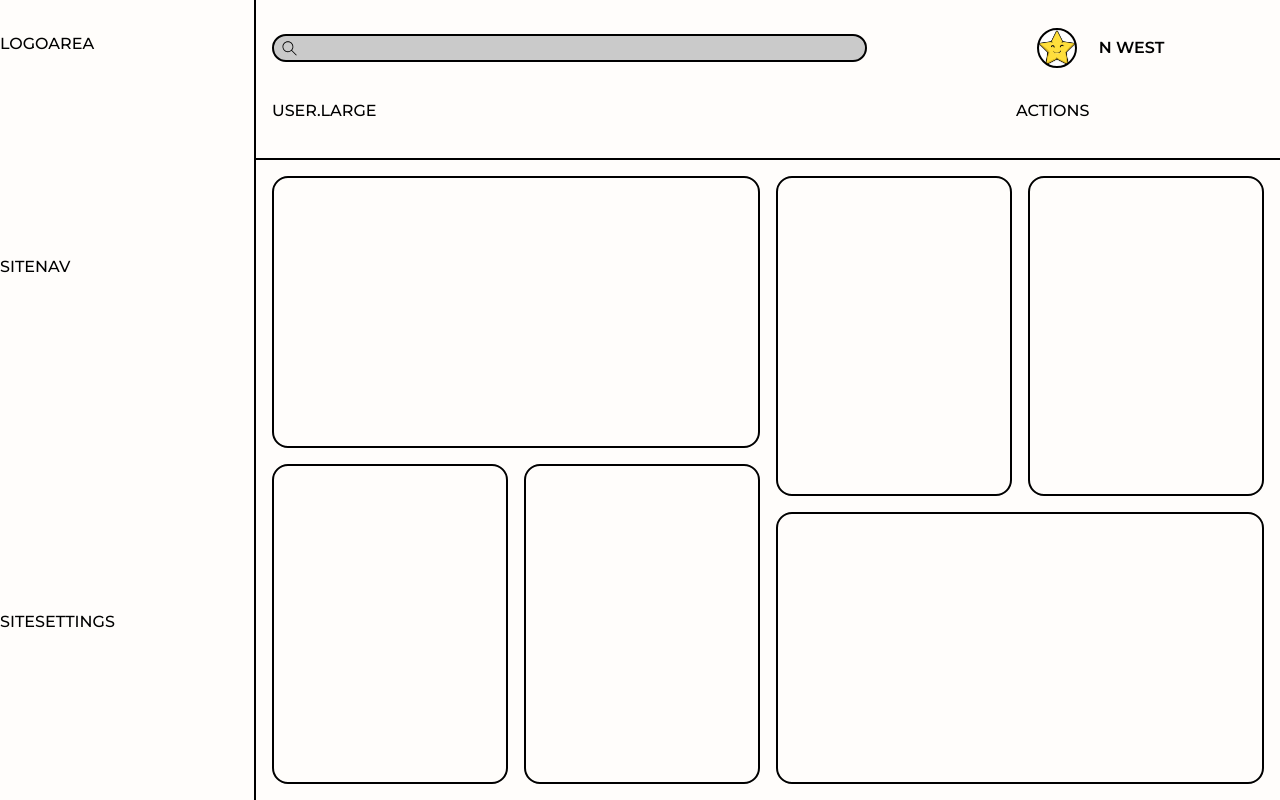
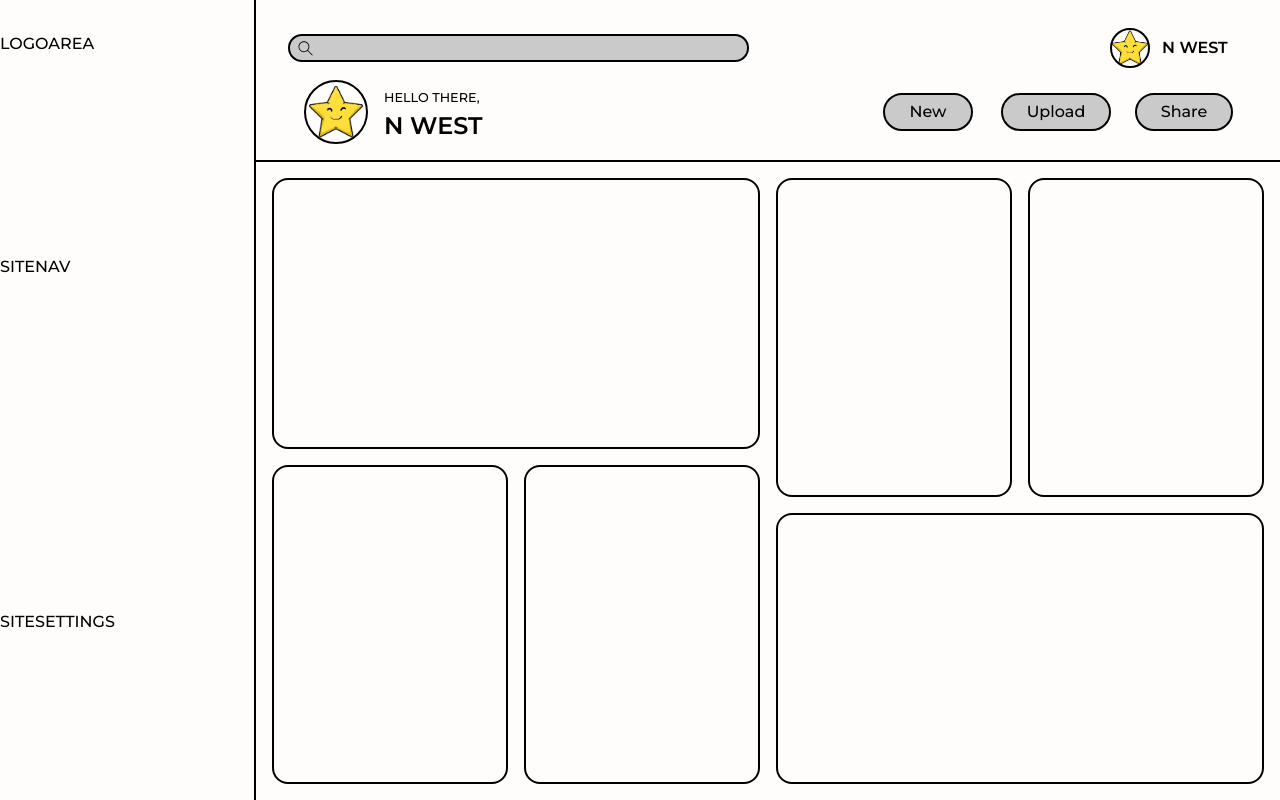
Before and after one commit to NCDUBS11/top_admin_dash, a plain HTML site: page index.html in a window 1280 px wide. Drawn offline with Linux system fonts and the light colour scheme.

Commit message:
Complete base header layout

```diff
--- a/index.html
+++ b/index.html
@@ -25,10 +25,15 @@
                 </div>
             </div>
             <div id="user" class="large">
-                user.large
+                <div class="userImage"></div>
+                <div class="greeting">Hello there,</div>
+                <div class="username">N West</div>
             </div>
             <div id="actions">
-                actions
+                <li class="list">
+                    <ul><button>New</button></ul>
+                    <ul><button>Upload</button></ul><ul><button>Share</button></ul>
+                </li>
             </div>
         </header>
         <nav>
--- a/styles.css
+++ b/styles.css
@@ -16,7 +16,15 @@
     --main-font-color: black;
     --main-bg-color: rgb(255, 253, 251);
     --main-boarder-color: rgb(82, 81, 81);
-    --second-bg-color:  rgb(82, 81, 81);
+    --second-bg-color:  rgb(202, 202, 202);
+}
+
+button{
+    background-color: var(--second-bg-color);
+    border: 2px solid black;
+    border-radius: 2rem;
+    padding: 0.3rem 1.5rem;
+    cursor: pointer;
 }
 
 .container{
@@ -24,7 +32,7 @@
     display: grid;
     text-transform: uppercase;
     grid-template-columns: 1fr 4fr;
-    grid-template-rows: 1.5fr 6fr;
+    grid-template-rows: 1fr 6fr;
     grid-template-areas:
         "nav header"
         "nav content";
@@ -32,10 +40,10 @@
 }
 
 header{
-    padding: 1rem;
+    padding: 1rem 2rem;
     grid-area: header;
     display: grid;
-    grid-template-columns: 6fr 2fr;
+    grid-template-columns: 4fr 2fr;
     grid-template-rows: 1fr 1fr;
     grid-template-areas:
         "searchBar userSmall"
@@ -61,7 +69,7 @@ header{
     border: 2px solid;
     border-radius: 20px;
     width: 80%;
-    background-color: rgb(202, 202, 202);
+    background-color: var(--second-bg-color);
     height: 1.75rem;
     padding: 0.25rem;
     padding-left: 2rem;
@@ -71,10 +79,13 @@ header{
     grid-area: userSmall;
     display: grid;
     height: 100%;
-    grid-template-columns: 1fr 2fr;
+    min-width: 150px;
+    max-width: 30ch;
+    grid-template-columns: 4rem 2fr;
     grid-template-rows: 1fr;
     grid-template-areas:
         "userImage username";
+    justify-self: end;
     align-items: center;
     justify-items: center;
 }
@@ -99,9 +110,59 @@ header{
 
 #user.large{
     grid-area: userLarge;
+    display: grid;
+    height: 100%;
+    min-width: 200px;
+    grid-template-columns: 6rem 2fr;
+    grid-template-rows: 1.5fr 2fr;
+    grid-template-areas:
+        "userImage greeting"
+        "userImage username";
+    align-items: center;
+    justify-items: center;
 }
+
+#user.large>.userImage{
+    grid-area: userImage;
+    border: 2px solid black;
+    border-radius: 2rem;
+    width: 4rem;
+    height: 4rem;
+    background-image: url(./star.jpg);
+    background-size: 6rem;
+    background-position: center;
+    background-repeat:no-repeat;
+}
+
+#user.large>.greeting{
+    grid-area: greeting;
+    justify-self: start;
+    align-self: end;
+    font-size: 0.8rem;
+
+}
+
+#user.large>.username{
+    grid-area: username;
+    font-weight: 600;
+    justify-self: start;
+    font-size: 1.5rem;
+}
+
 #actions{
     grid-area: actions;
+    list-style: none;
+    align-items: center;
+    justify-items: center;
+    justify-self: end;
+}
+
+#actions>li{
+    display: grid;
+    grid-template-columns: repeat(3, 8rem);
+    grid-template-rows: 1fr;
+    align-items: center;
+    justify-items: center;
 }
 
 nav{
```
